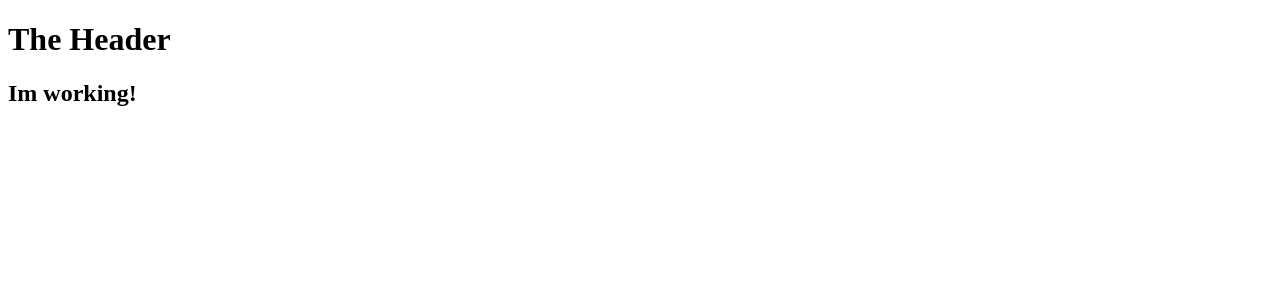
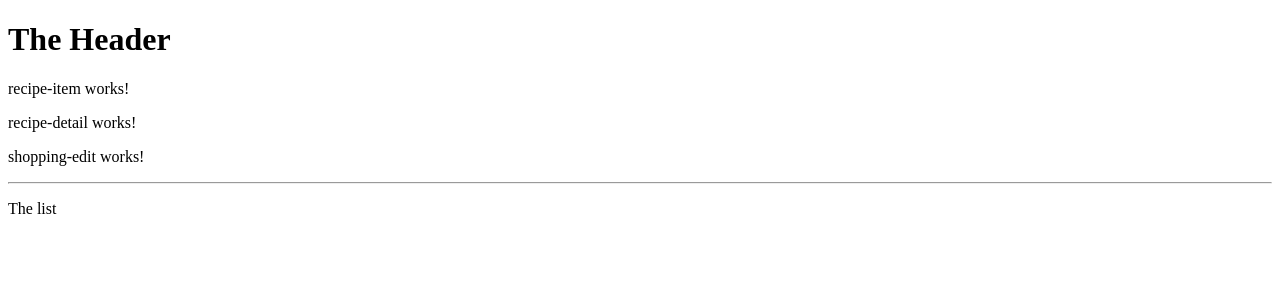
Before and after one commit to Lucaslandivar/Shopping-List, an Angular app in the folder shopping-list/: page / in a window 1280 px wide. Shown: the top 300 px of the page. Built offline with nearby package versions, Linux system fonts and the light colour scheme.

Commit message:
Using the Components

```diff
--- a/shopping-list/src/app/app.component.html
+++ b/shopping-list/src/app/app.component.html
@@ -2,8 +2,8 @@
 <div class="container">
   <div class="row">
     <div class="col-md-12">
-      <h2>Im working!</h2>
+      <app-recipes></app-recipes>
+      <app-shopping-list></app-shopping-list>
     </div>
   </div>
 </div>
-<!-- test -->
--- a/shopping-list/src/app/recipes/recipe-list/recipe-list.component.html
+++ b/shopping-list/src/app/recipes/recipe-list/recipe-list.component.html
@@ -1 +1 @@
-<p>recipe-list works!</p>
+<app-recipe-item></app-recipe-item>
--- a/shopping-list/src/app/recipes/recipes.component.html
+++ b/shopping-list/src/app/recipes/recipes.component.html
@@ -1 +1,8 @@
-<p>recipes works!</p>
+<div class="row">
+  <div class="col-md-5">
+    <app-recipe-list></app-recipe-list>
+  </div>
+  <div class="col-md-7">
+    <app-recipe-detail></app-recipe-detail>
+  </div>
+</div>
--- a/shopping-list/src/app/shopping-list/shopping-list.component.html
+++ b/shopping-list/src/app/shopping-list/shopping-list.component.html
@@ -1 +1,7 @@
-<p>shopping-list works!</p>
+<div class="row">
+  <div class="col-xs-10">
+    <app-shopping-edit></app-shopping-edit>
+    <hr />
+    <p>The list</p>
+  </div>
+</div>
```
